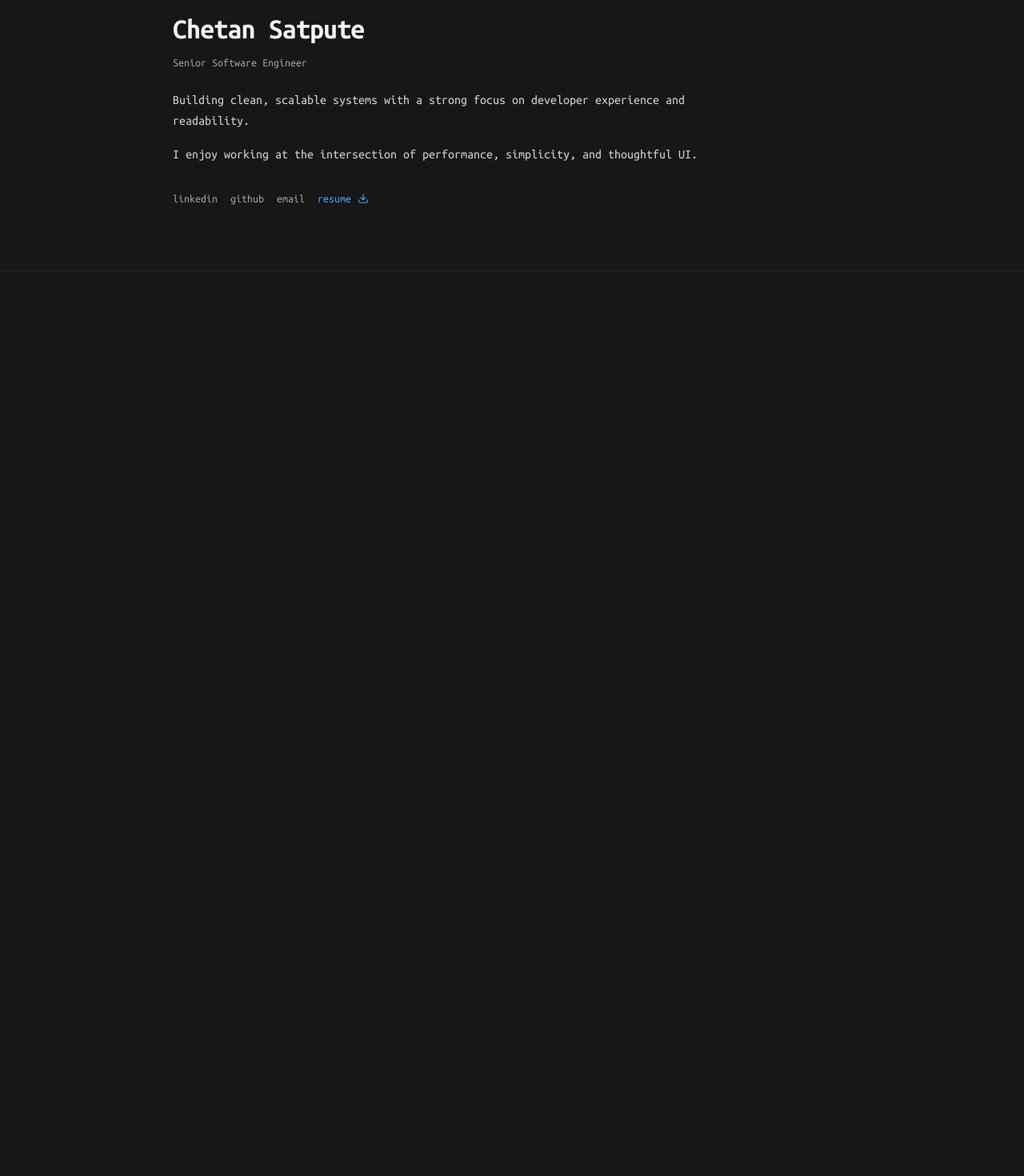
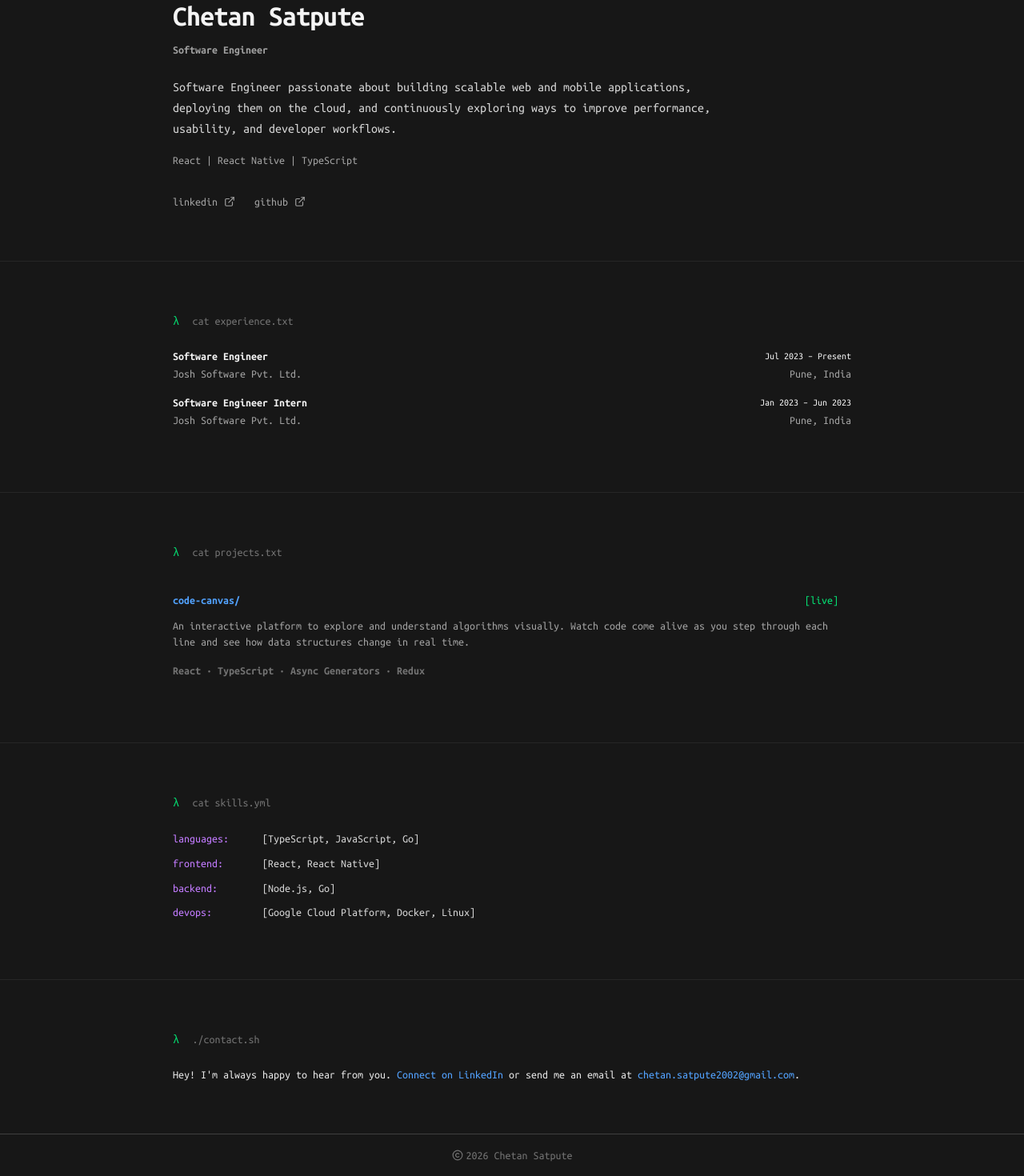
Before and after one commit to chetan-satpute/chetan-satpute, a React (Vite) app: page / in a window 1280 px wide. Shown: the part 161-1631 px from the top of the page at 80% size. Before the commit the page ends 800 px from the top, so only its background shows below. Built offline with nearby package versions, Linux system fonts and the light colour scheme.

Commit message:
add experience, project, skill and connect section with footer

```diff
--- /dev/null
+++ b/src/components/Footer.tsx
@@ -0,0 +1,12 @@
+import { Copyright } from 'lucide-react';
+
+function Footer() {
+  return (
+    <footer className="flex items-center justify-center gap-1 border-t border-neutral-700 py-4 text-center text-sm text-neutral-500">
+      <Copyright size={14} />
+      <span>2026 Chetan Satpute</span>
+    </footer>
+  );
+}
+
+export default Footer;
--- a/src/components/Header.tsx
+++ b/src/components/Header.tsx
@@ -1,5 +1,3 @@
-import { Download } from 'lucide-react';
-
 function Header() {
   return (
     <header className="border-b border-neutral-700">
@@ -9,14 +7,10 @@ function Header() {
 
         {/* Right */}
         <a
-          download
-          href="/resume.pdf"
-          target="_blank"
+          href="mailto:chetan.satpute2002@gmail.com"
           className="text-blue-400 transition-colors hover:text-blue-300"
         >
-          <span className="flex items-center gap-2">
-            resume <Download size={14} />
-          </span>
+          chetan.satpute2002@gmail.com
         </a>
       </div>
     </header>
--- a/src/components/Section.tsx
+++ b/src/components/Section.tsx
@@ -12,14 +12,11 @@ function Section(props: PropsWithChildren<SectionProps>) {
   const { id, prompt, className, children } = props;
 
   return (
-    <section
-      id={id}
-      className={cn('border-b border-neutral-800 py-20', className)}
-    >
+    <section id={id} className={cn('py-16', className)}>
       <div className="mx-auto max-w-4xl px-6">
         {prompt && (
-          <p className="mb-6 font-mono text-sm text-neutral-500">
-            <span className="mr-2 text-green-400">➜</span>
+          <p className="mb-6 flex items-center text-sm text-neutral-500">
+            <span className="mr-4 text-sm text-green-400">λ</span>
             {prompt}
           </p>
         )}
--- a/src/pages/HomePage.tsx
+++ b/src/pages/HomePage.tsx
@@ -1,11 +1,24 @@
+import Footer from '#components/Footer.tsx';
 import Header from '#components/Header.tsx';
+import ContactSection from '#sections/ConnectSection.tsx';
+import ExperienceSection from '#sections/ExperienceSection.tsx';
 import HeroSection from '#sections/HeroSection.tsx';
+import ProjectSection from '#sections/ProjectSection.tsx';
+import SkillSection from '#sections/SkillSection.tsx';
 
 function HomePage() {
   return (
     <div className="h-screen w-screen">
       <Header />
-      <HeroSection />
+      <div className='divide-y divide-neutral-800'>
+        <HeroSection />
+        <ExperienceSection />
+        <ProjectSection />
+        <SkillSection />
+        <ContactSection />
+      </div>
+
+      <Footer />
     </div>
   );
 }
--- /dev/null
+++ b/src/sections/ConnectSection.tsx
@@ -0,0 +1,29 @@
+import Section from '#components/Section.tsx';
+
+function ContactSection() {
+  return (
+    <Section prompt="./contact.sh">
+      <div className="text-sm text-neutral-200">
+        Hey! I'm always happy to hear from you.{" "}
+        <a
+          href="https://www.linkedin.com/in/chetansatpute"
+          target="_blank"
+          rel="noopener noreferrer"
+          className="text-blue-400 hover:text-blue-300 transition-colors"
+        >
+          Connect on LinkedIn
+        </a>{" "}
+        or send me an email at{" "}
+        <a
+          href="mailto:chetan.satpute2002@gmail.com"
+          className="text-blue-400 hover:text-blue-300 transition-colors"
+        >
+          chetan.satpute2002@gmail.com
+        </a>
+        .
+      </div>
+    </Section>
+  );
+}
+
+export default ContactSection;
--- /dev/null
+++ b/src/sections/ExperienceSection.tsx
@@ -0,0 +1,40 @@
+import Section from '#components/Section.tsx';
+
+const experiences = [
+  {
+    company: 'Josh Software Pvt. Ltd.',
+    role: 'Software Engineer',
+    duration: 'Jul 2023 – Present',
+    location: 'Pune, India',
+  },
+  {
+    company: 'Josh Software Pvt. Ltd.',
+    role: 'Software Engineer Intern',
+    duration: 'Jan 2023 – Jun 2023',
+    location: 'Pune, India',
+  },
+];
+
+function ExperienceSection() {
+  return (
+    <Section prompt="cat experience.txt">
+      <div className="space-y-3 text-sm text-neutral-300">
+        {experiences.map((exp, idx) => (
+          <div key={idx} className="flex flex-col gap-0.5 mb-4">
+            <div className="flex items-center justify-between text-neutral-100">
+              <span className="font-semibold">{exp.role}</span>
+              <span className='text-xs'>{exp.duration}</span>
+            </div>
+
+            <div className="flex justify-between font-medium text-neutral-400">
+              <span>{exp.company}</span>
+              <span>{exp.location}</span>
+            </div>
+          </div>
+        ))}
+      </div>
+    </Section>
+  );
+}
+
+export default ExperienceSection;
--- a/src/sections/HeroSection.tsx
+++ b/src/sections/HeroSection.tsx
@@ -1,4 +1,4 @@
-import { Download } from 'lucide-react';
+import { Download, ExternalLink } from 'lucide-react';
 
 import Section from '#components/Section.tsx';
 
@@ -9,54 +9,37 @@ function HeroSection() {
         Chetan Satpute
       </h1>
 
-      <p className="mb-6 text-sm text-neutral-400">Senior Software Engineer</p>
+      <p className="mb-6 text-sm text-neutral-400 font-semibold">Software Engineer</p>
 
       <div className="mb-8 max-w-2xl leading-relaxed text-neutral-300">
         <p className="mb-4">
-          Building clean, scalable systems with a strong focus on developer
-          experience and readability.
+          Software Engineer passionate about building scalable web and mobile
+          applications, deploying them on the cloud, and continuously exploring
+          ways to improve performance, usability, and developer workflows.
         </p>
-        <p>
-          I enjoy working at the intersection of performance, simplicity, and
-          thoughtful UI.
+
+        <p className="mb-6 text-sm text-neutral-400">
+          React | React Native | TypeScript
         </p>
       </div>
 
-      <div className="flex flex-wrap items-center gap-4 text-sm text-neutral-400">
+      <div className="flex flex-wrap items-center gap-6 text-sm text-neutral-400">
         <a
           href="https://www.linkedin.com/in/chetansatpute"
           target="_blank"
           rel="noreferrer"
-          className="transition-colors hover:text-neutral-200"
+          className="flex items-center gap-2 transition-colors hover:text-blue-400"
         >
-          linkedin
+          linkedin <ExternalLink size={14} />
         </a>
 
         <a
           href="https://github.com/chetan-satpute"
           target="_blank"
           rel="noreferrer"
-          className="transition-colors hover:text-neutral-200"
+          className="flex items-center gap-2 transition-colors hover:text-blue-400"
         >
-          github
-        </a>
-
-        <a
-          href="mailto:chetan.satpute2002@gmail.com"
-          className="transition-colors hover:text-neutral-200"
-        >
-          email
-        </a>
-
-        <a
-          download
-          href="/resume.pdf"
-          target="_blank"
-          className="text-blue-400 transition-colors hover:text-blue-300"
-        >
-          <span className="flex items-center gap-2">
-            resume <Download size={14} />
-          </span>
+          github <ExternalLink size={14} />
         </a>
       </div>
     </Section>
--- /dev/null
+++ b/src/sections/ProjectSection.tsx
@@ -0,0 +1,45 @@
+import Section from '#components/Section.tsx';
+
+const projects = [
+  {
+    name: 'code-canvas',
+    description:
+      'An interactive platform to explore and understand algorithms visually. Watch code come alive as you step through each line and see how data structures change in real time.',
+    tech: ['React', 'TypeScript', 'Async Generators', 'Redux'],
+    link: 'https://canvas.chetansatpute.dev',
+  },
+];
+
+function ProjectSection() {
+  return (
+    <Section prompt="cat projects.txt">
+      <div className="space-y-4 text-sm text-neutral-300">
+        {projects.map((project) => (
+          <a
+            key={project.name}
+            href={project.link}
+            target="_blank"
+            rel="noopener noreferrer"
+            className="-ml-4 flex cursor-pointer flex-col gap-2 rounded-md p-4 transition-colors hover:bg-neutral-800"
+          >
+            {/* Row 1: Directory Name + [live] */}
+            <div className="flex items-center justify-between text-neutral-100">
+              <span className="font-semibold text-blue-400">{project.name}/</span>
+              <span className="font-medium text-green-400">[live]</span>
+            </div>
+
+            {/* Row 2: Description */}
+            <div className="mt-1 text-neutral-400">{project.description}</div>
+
+            {/* Row 3: Tech Stack */}
+            <div className="mt-2 font-bold text-neutral-500">
+              {project.tech.join(' · ')}
+            </div>
+          </a>
+        ))}
+      </div>
+    </Section>
+  );
+}
+
+export default ProjectSection;
--- /dev/null
+++ b/src/sections/SkillSection.tsx
@@ -0,0 +1,25 @@
+import Section from '#components/Section.tsx';
+
+const skills = {
+  languages: ['TypeScript', 'JavaScript', 'Go'],
+  frontend: ['React', 'React Native'],
+  backend: ['Node.js', 'Go'],
+  devops: ['Google Cloud Platform', 'Docker', 'Linux'],
+};
+
+function SkillSection() {
+  return (
+    <Section prompt="cat skills.yml">
+      <div className="text-sm leading-relaxed">
+        {Object.entries(skills).map(([category, items]) => (
+          <div key={category} className="mb-2 flex">
+            <span className="text-purple-400 w-28 shrink-0">{category}:</span>
+            <span className="text-neutral-300">[{items.join(', ')}]</span>
+          </div>
+        ))}
+      </div>
+    </Section>
+  );
+}
+
+export default SkillSection;
```
